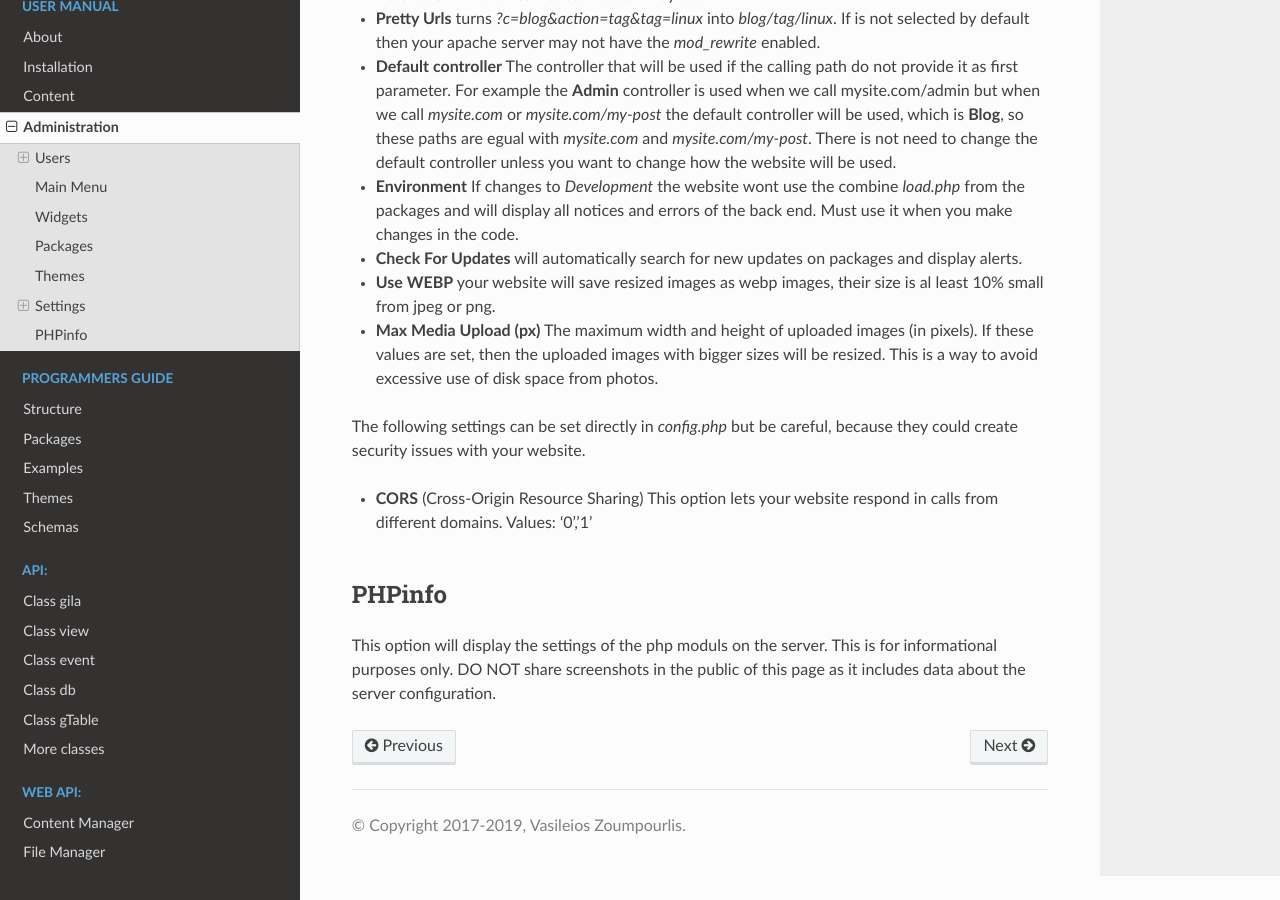
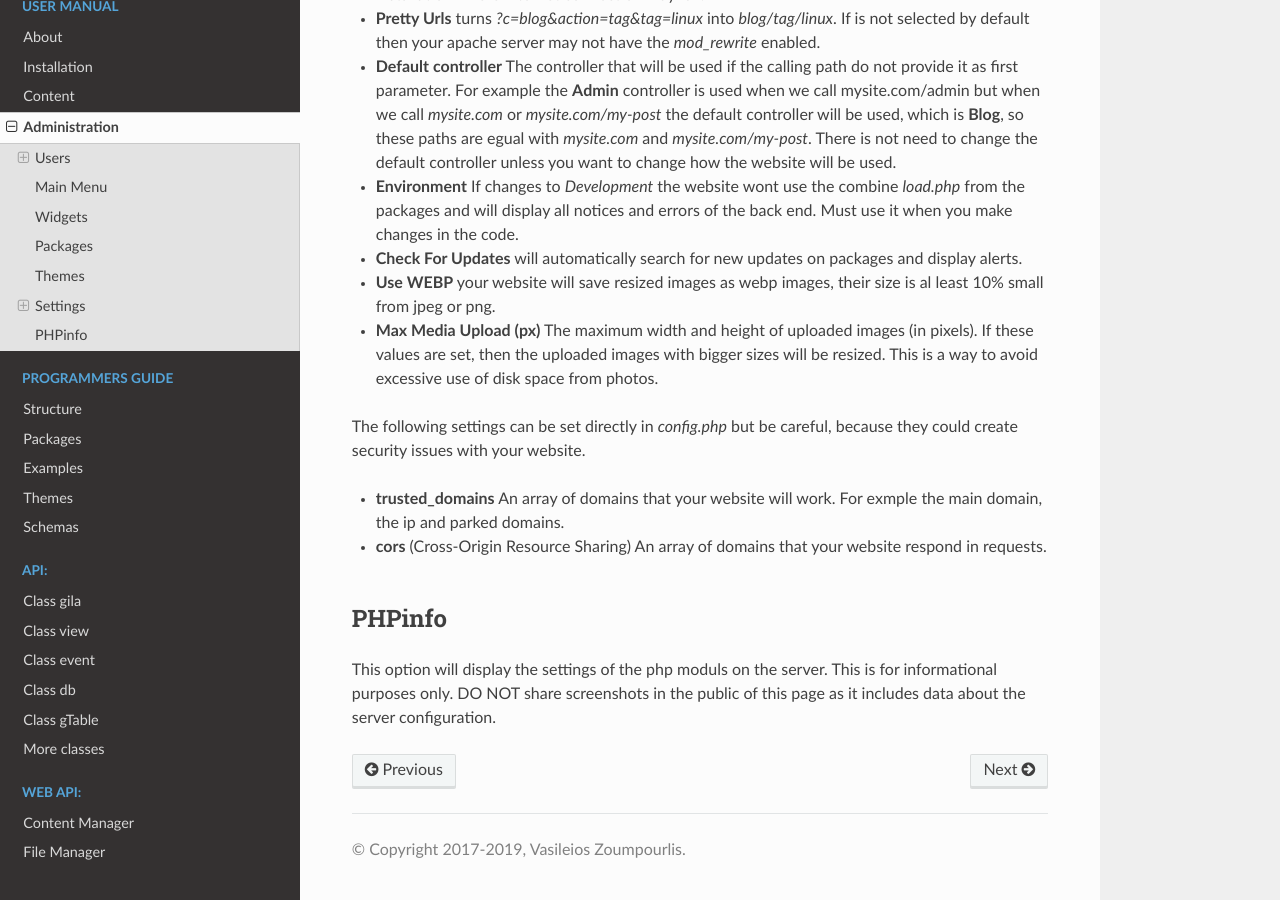
Before and after one commit to GilaCMS/docs, a Sphinx documentation site: the page built from source/admin.md, in a window 1280 px wide and 900 px high, scrolled down 4173 px. Built offline with Sphinx 7.4.7 and the Read the Docs theme 2.0.0, drawn with Linux system fonts in a browser that asks for light colours; pages that are not in the unit, such as notebooks, are missing from menus.

```diff
--- a/source/admin.md
+++ b/source/admin.md
@@ -102,7 +102,8 @@ You change these setting if you are developing or set up the installtion.
 
 The following settings can be set directly in *config.php* but be careful, because they could create security issues with your website.
 
-- **CORS** (Cross-Origin Resource Sharing) This option lets your website respond in calls from different domains. Values: '0','1'
+- **trusted_domains** An array of domains that your website will work. For exmple the main domain, the ip and parked domains.
+- **cors** (Cross-Origin Resource Sharing) An array of domains that your website respond in requests.
 <br>
 
 ## PHPinfo
```
